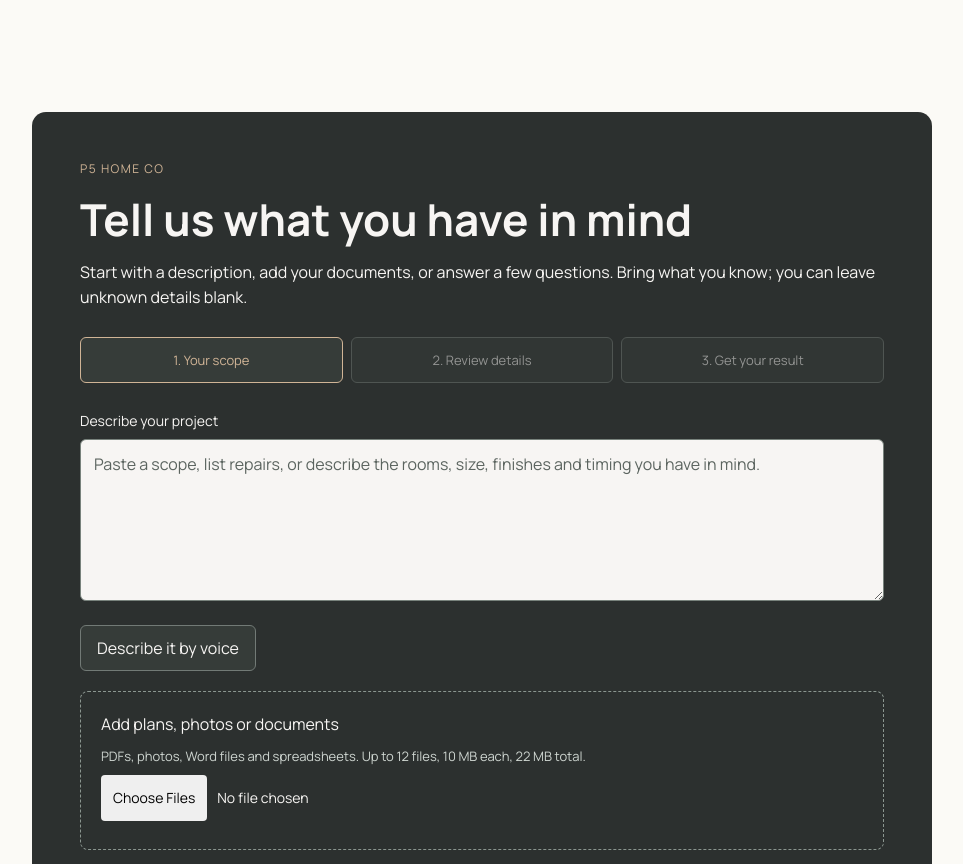
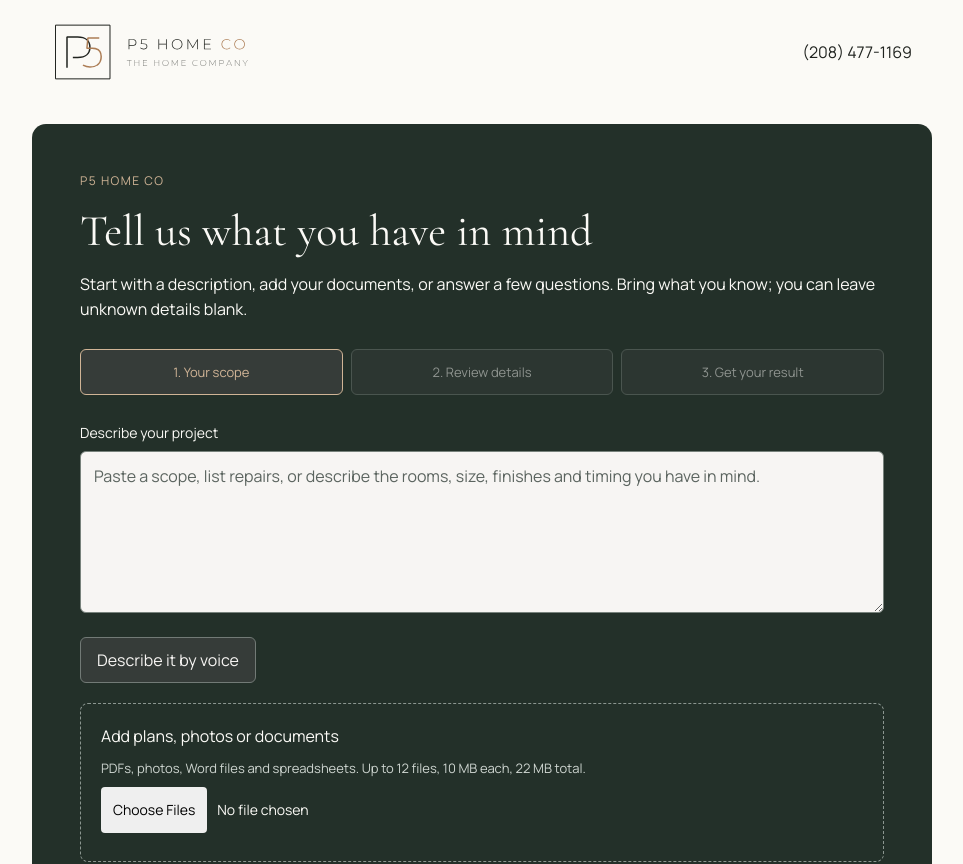
Before and after one commit to webiq1206/p5-home-co, a Next.js app: page /estimate/p5-preview in a window 1280 px wide. Shown: the top 864 px of the page, without its empty margins (158-1121 px from the left). Built offline with nearby package versions, Linux system fonts and the light colour scheme.

Commit message:
Apply P5 parent typography and branded estimator header

```diff
--- a/app/estimate/p5-preview/page.tsx
+++ b/app/estimate/p5-preview/page.tsx
@@ -1,3 +1,9 @@
 import {P5Estimator} from "@/components/P5Estimator";
 export const metadata={title:"Project estimator review",robots:{index:false,follow:false}};
-export default function EstimatorPreview(){return <main style={{padding:"112px 0 40px",minWidth:0}}><P5Estimator/></main>;}
+export default function EstimatorPreview(){return <>
+  <header style={{maxWidth:900,margin:"24px auto",padding:"0 20px",display:"flex",flexWrap:"wrap",alignItems:"center",justifyContent:"space-between",gap:20}}>
+    <a href="/" aria-label="P5 Home Co, home"><img src="/brands/p5-home-co-lockup-dark.svg" alt="P5 Home Co, The Home Company" style={{width:200,height:56,objectFit:"contain"}}/></a>
+    <a href="tel:+12084771169" style={{minHeight:44,display:"inline-flex",alignItems:"center"}}>(208) 477-1169</a>
+  </header>
+  <main style={{padding:"20px 0 40px",minWidth:0}}><P5Estimator/></main>
+</>;}
--- a/components/P5Estimator.module.css
+++ b/components/P5Estimator.module.css
@@ -23,3 +23,5 @@
 .preserve{white-space:pre-wrap}.result ul{padding-left:22px}.result>button{margin-top:18px}
 @media(max-width:580px){.fields{grid-template-columns:minmax(0,1fr);gap:0}.root{border-radius:0;padding:24px 18px}.progress{gap:5px}.progress button{font-size:12px}.actions>*{flex:1 1 150px}.files li{align-items:flex-start}.root h1{scroll-margin-top:120px;font-size:31px}.root .secondary{margin:10px 0}.result>.primary,.result>.secondary{width:100%}}
 @media(prefers-reduced-motion:reduce){.root *{scroll-behavior:auto!important}}
+
+.root{background:#233029;color:#fbfaf6}.root h1,.root h2,.root h3{font-family:"P5 Serif",Georgia,serif;font-weight:400}
```
